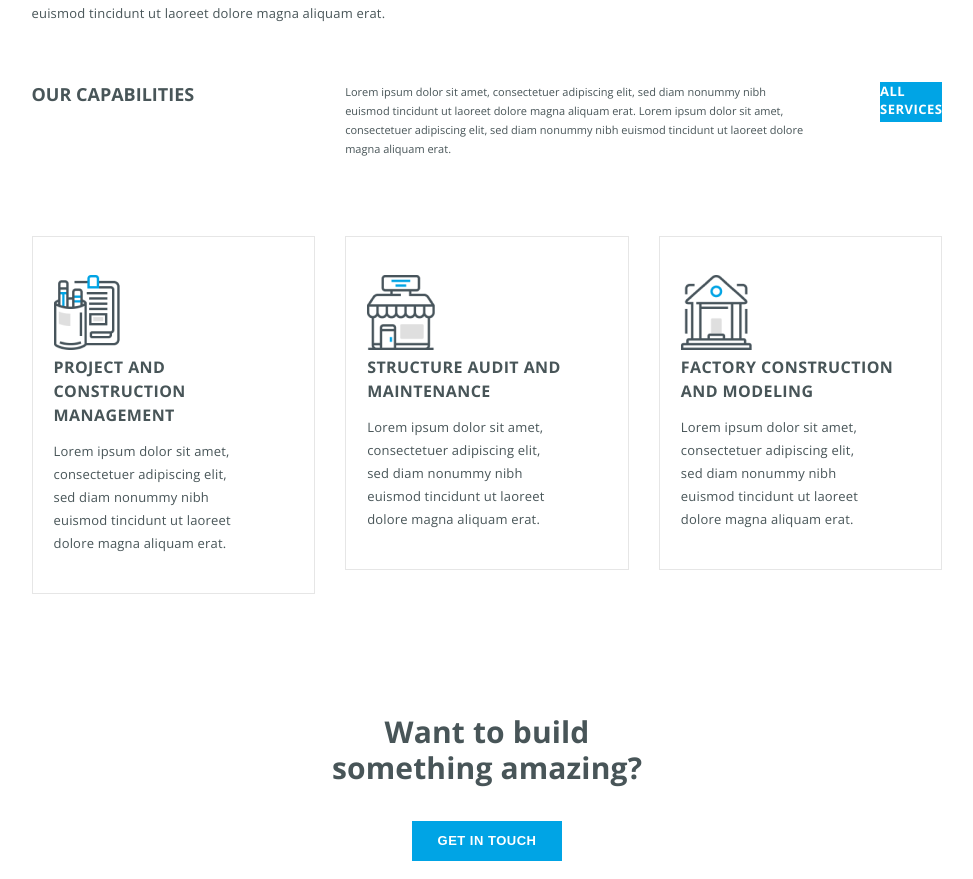
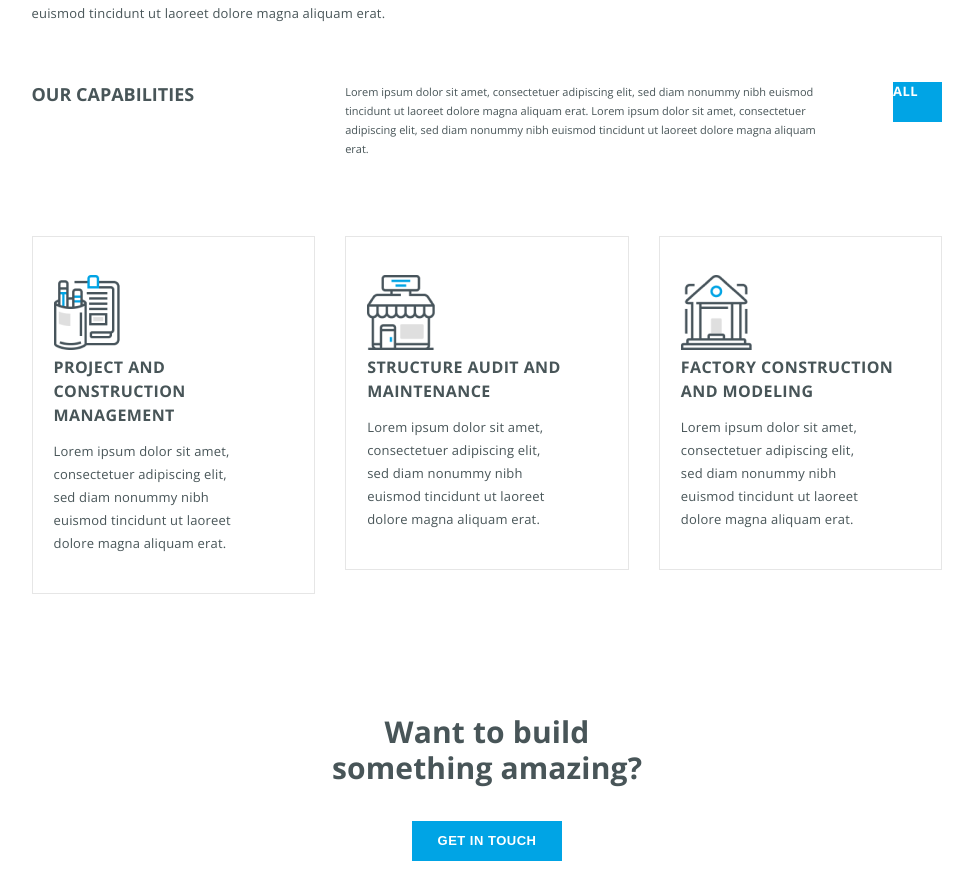
Before and after one commit to AiperiMarat/HW13, a plain HTML site: page index.html in a window 1280 px wide. Shown: the part 1236-2115 px from the top of the page, without its empty margins (153-1126 px from the left). Drawn offline with nearby package versions, Linux system fonts and the light colour scheme.

Commit message:
remove-word

```diff
--- a/index.html
+++ b/index.html
@@ -84,7 +84,7 @@
                     laoreet dolore magna aliquam erat. Lorem ipsum dolor sit amet, consectetuer adipiscing elit, sed
                     diam
                     nonummy nibh euismod tincidunt ut laoreet dolore magna aliquam erat.</p>
-                <bottom class="btn">ALL SERVICES</bottom>
+                <bottom class="btn">ALL</bottom>
             </div>
         </div>
         <div class="row">
```
